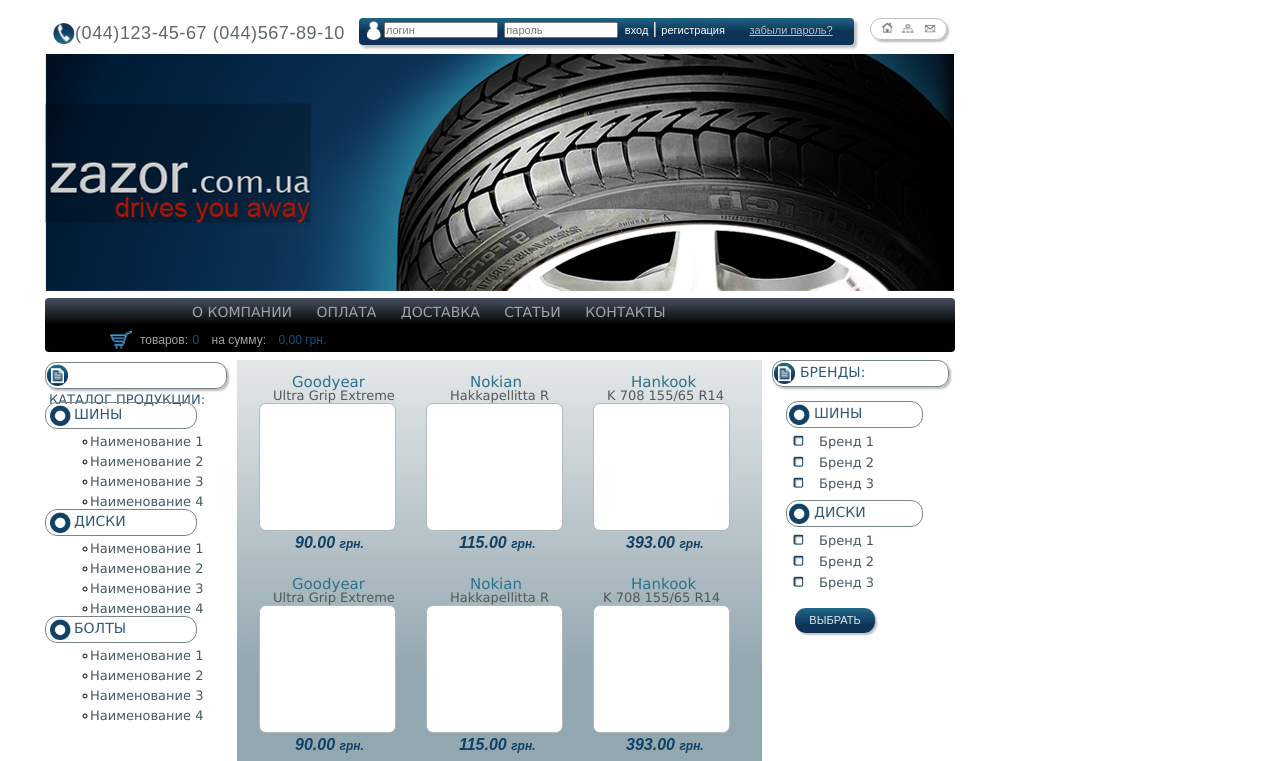
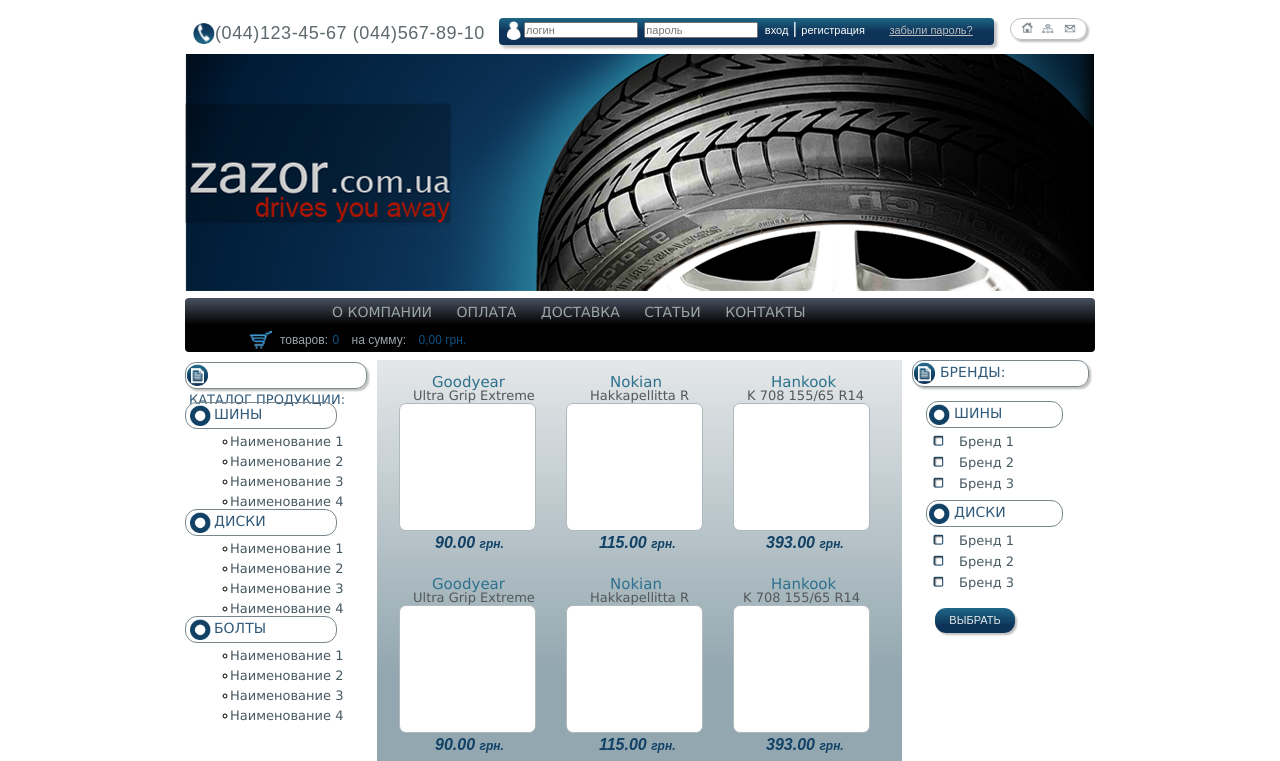
Before and after one commit to kashsi/home_work, a plain HTML site: page Home_Work_6/index.html in a window 1280 px wide. Shown: the top 761 px of the page. Drawn offline with Linux system fonts and the light colour scheme.

Commit message:
home work 6 commit 2

```diff
--- a/Home_Work_6/css/style.css
+++ b/Home_Work_6/css/style.css
@@ -3,8 +3,17 @@
 	padding:0;
 }
 
+header,
+main,
+footer {
+	margin-left: auto;
+	margin-right: auto;
+	width: 1000px;
+}
+
 header {
 	font-family: arial, tahoma, "sans serife";
+	height: 331px;
 }
 header .header_telephone {
 	float: left;
@@ -149,7 +158,9 @@
 	display: block;
 }
 
-
+main {
+	height: 633px;
+}
 main .left_side {
 	clear: both;
 	float: left;
@@ -568,7 +579,9 @@
 	display: block;
 }
 
-
+footer {
+	height: 191px;
+}
 footer .footer_logo {
 	clear: both;
 	padding-top: 37px;
```
